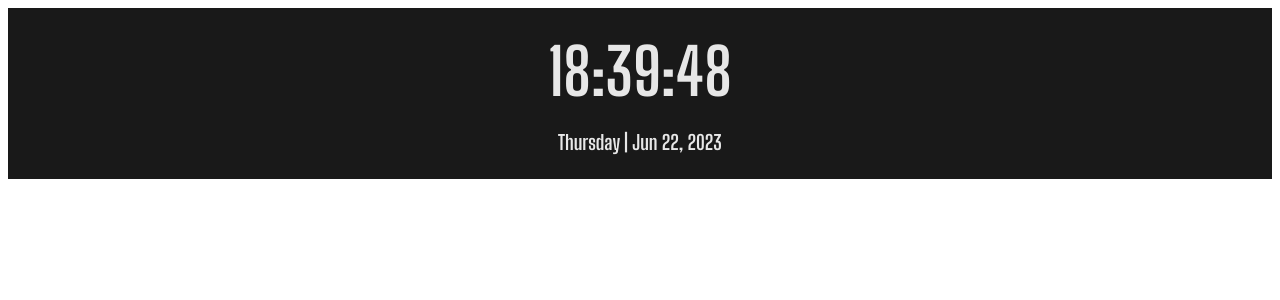
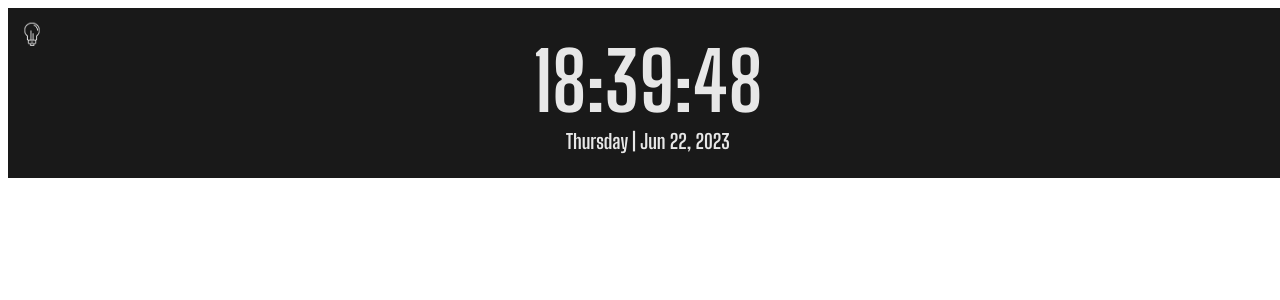
Before and after one commit to biancashiromoto/react-clock, a React (Vite) app in the folder clock/: page / in a window 1280 px wide. Shown: the top 300 px of the page. Built offline with nearby package versions, Linux system fonts and the light colour scheme.

Commit message:
Add function to toggle dark/light modes

```diff
--- a/clock/src/App.css
+++ b/clock/src/App.css
@@ -1,31 +1 @@
 @import url('https://fonts.googleapis.com/css2?family=Big+Shoulders+Display:wght@400;500;700&display=swap');
-
-#root {
-  align-items: center;
-  background-color: #191919;
-  box-sizing: border-box;
-  color: rgb(231, 231, 231);
-  display: flex;
-  font: 700 2.5rem 'Big Shoulders Display', cursive;
-  justify-content: center;
-  max-height: 200px;
-  padding: 25px;
-  width: 100%;
-}
-
-.clock-date--container {
-  align-items: center;
-  display: flex;
-  flex-direction: column;
-  font-size: 2rem;
-  gap: 20px;
-  justify-content: center;
-}
-
-.clock-date--container h1, .clock-date--container p {
-  margin: 0;
-}
-
-.clock-date--container p {
-  font-size: 1.25rem;
-}
--- a/clock/src/components/Clock/Clock.jsx
+++ b/clock/src/components/Clock/Clock.jsx
@@ -1,9 +1,11 @@
 import { useState, useEffect } from 'react';
 import { format } from 'date-fns';
 import '../../App.css';
+import styles from './Clock.module.css';
 
 function Clock() {
   const [time, setTime] = useState(new Date());
+  const [isDarkModeOn, setIsDarkModeOn] = useState(true);
 
   useEffect(() => {
     const timer = setInterval(() => {
@@ -14,12 +16,7 @@ function Clock() {
     };
   }, []);
 
-  // useEffect(() => {
-  //   console.log(time);
-  // }, [time]);
-
   const formatTime = (date) => {
-    console.log(date)
     const formattedTime = format(date, 'HH:mm:ss');
     const weekDay = format(date, 'eeee | MMM d, yyyy');
     return (
@@ -28,11 +25,21 @@ function Clock() {
         <p>{weekDay}</p>
       </div>
     )
-  }
+  };
+
+  useEffect(() => {
+    console.log(isDarkModeOn);
+  }, [isDarkModeOn]);
 
   return (
-    <div>
-      {formatTime(time)}
+    <div className={ styles['clock-container'] }>
+      <div className={`${styles['clock-display']} ${isDarkModeOn ? '' : styles['light-mode']}`}>
+        {formatTime(time)}
+      </div>
+      <button
+        onClick={ () => setIsDarkModeOn(prevState => !prevState) }
+        className={ `${styles['toggle-mode-button']} ${ !isDarkModeOn ? '' : styles['light-mode-button'] }` }
+      />
     </div>
   )
 }
--- /dev/null
+++ b/clock/src/components/Clock/Clock.module.css
@@ -0,0 +1,42 @@
+.clock-display {
+  align-items: center;
+  background-color: #191919;
+  box-sizing: border-box;
+  color: rgb(231, 231, 231);
+  display: flex;
+  font: 700 2.5rem 'Big Shoulders Display', cursive;
+  justify-content: center;
+  max-height: 200px;
+  padding: 25px;
+  position: absolute;
+  text-align: center;
+  width: 100%;
+}
+
+.clock-display h1, .clock-display p {
+  margin: 0;
+}
+
+.clock-display p {
+  font-size: 1.25rem;
+}
+
+.light-mode {
+  background-color: #ffffff;
+  color: rgb(0, 0, 0);
+}
+
+.toggle-mode-button {
+  background-color: unset;
+  border: none;
+  padding: 10px;
+  position: relative;
+}
+
+.toggle-mode-button::before {
+  content: url('../../assets/light-mode.svg');
+}
+
+.light-mode-button::before {
+  content: url('../../assets/dark-mode.svg');
+}
```
Also changed, not shown: clock/src/assets/dark-mode.svg (added), clock/src/assets/light-mode.svg (added).
